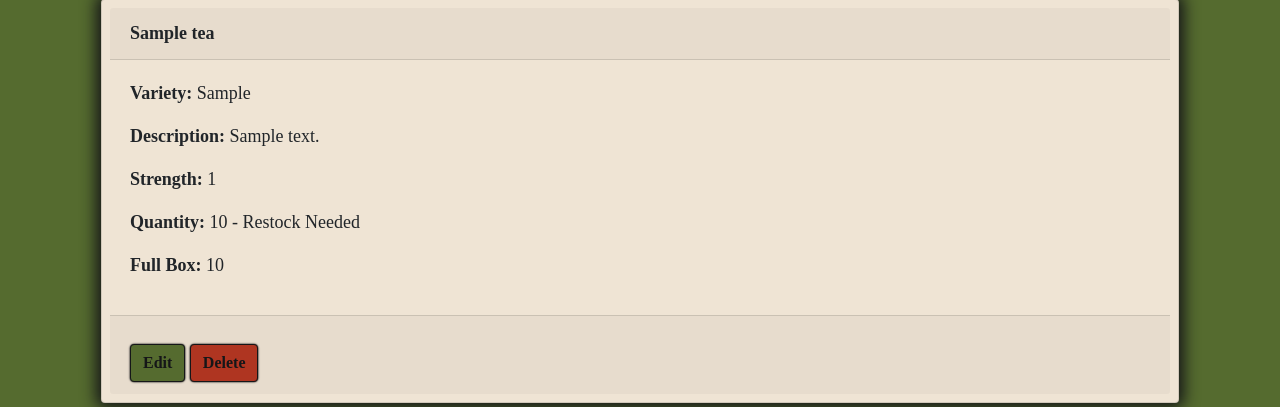
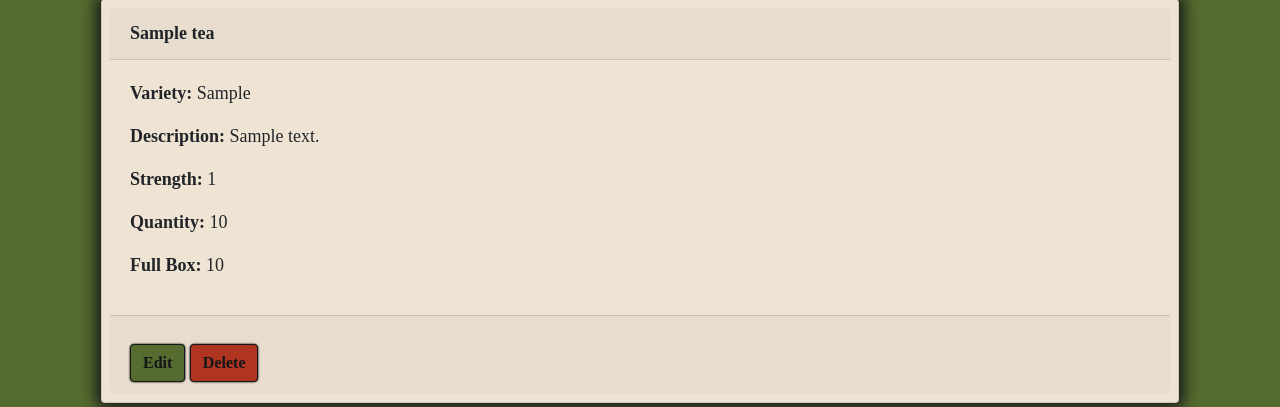
Before and after one commit to tjpreston96/Daily_Grind, a Django app: page /teas/1/ in a window 1280 px wide. Shown: the part 140-547 px from the top of the page. Run offline with Django 3.2, Linux system fonts and the light colour scheme; tables that the repository leaves empty hold one stand-in row (values such as "Sample post").

Commit message:
fix error

```diff
--- a/main_app/templates/teas/detail.html
+++ b/main_app/templates/teas/detail.html
@@ -12,7 +12,7 @@
     {% if tea.quantity <= 5 %}
     <p style="color: rgb(230, 53, 33)"><b>Quantity:</b> {{ tea.quantity }} - Restock Needed</p>
     {% else %}
-    <p><b>Quantity:</b> {{ tea.quantity }} - Restock Needed</p>
+    <p><b>Quantity:</b> {{ tea.quantity }}</p>
     {% endif %}
     <p><b>Full Box:</b> {{ tea.quantPerBox }}</p>
   </div>
```
